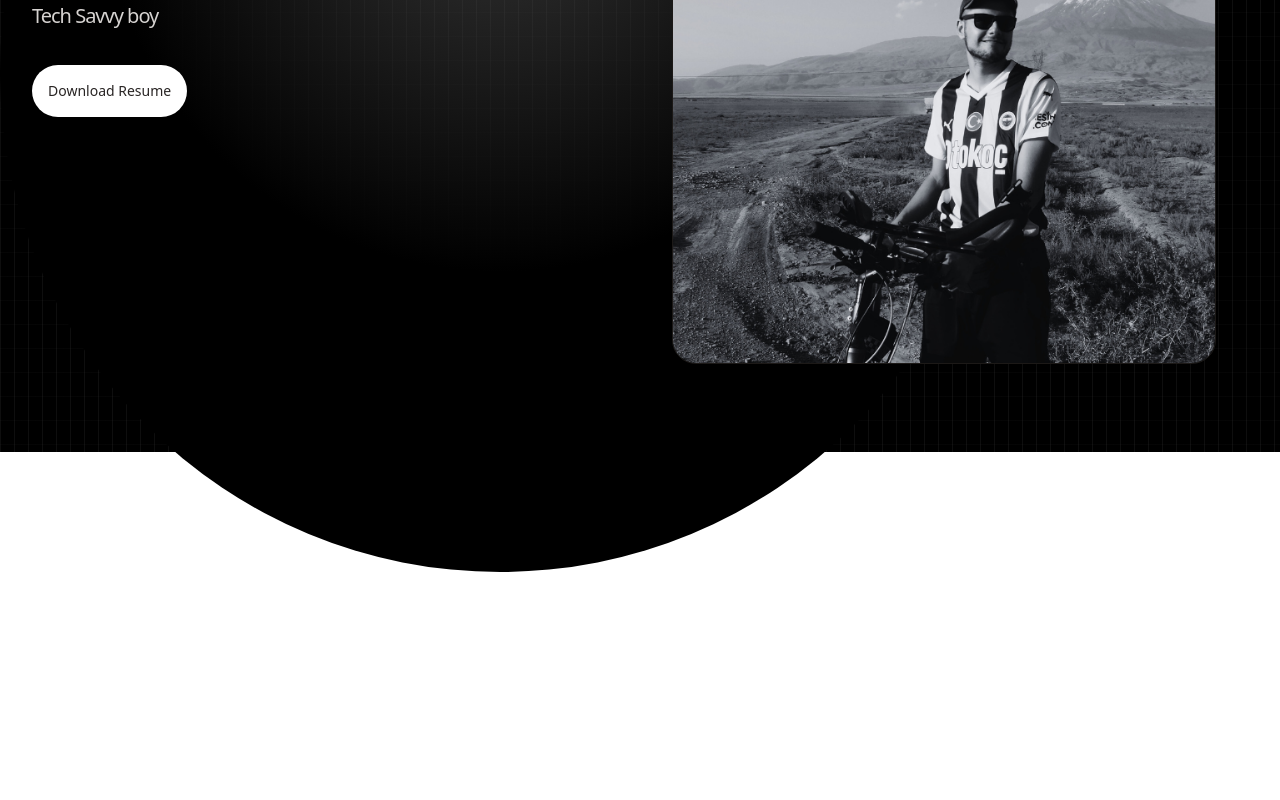
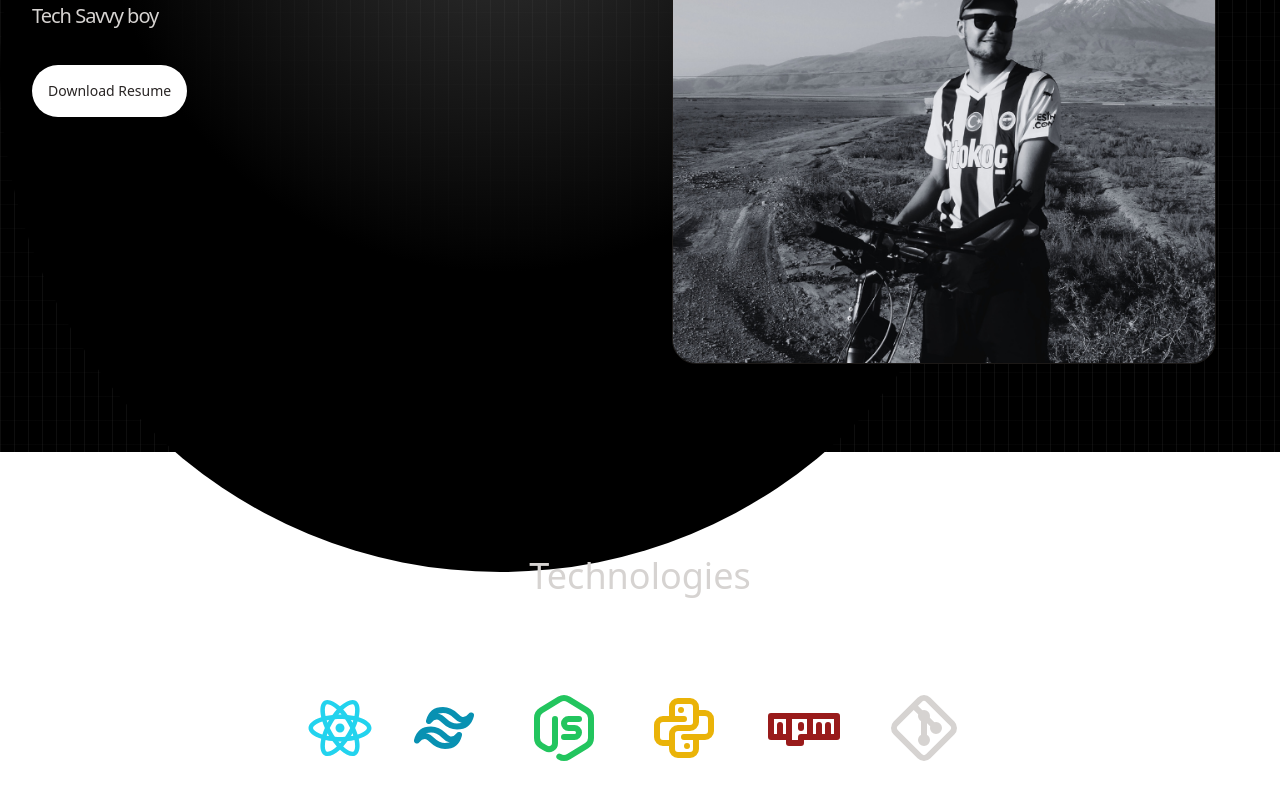
Before and after one commit to alimansouridev/PersonalSiteReact, a React (Vite) app: page / in a window 1280 px wide. Shown: the part 348-1148 px from the top of the page. Before the commit the page ends 904 px from the top, so only its background shows below. Built offline with nearby package versions, Linux system fonts and the light colour scheme.

Commit message:
technologies section added

```diff
--- a/src/App.jsx
+++ b/src/App.jsx
@@ -1,6 +1,7 @@
 import React from "react";
 import Nav from "./components/Nav";
 import Hero from "./components/Hero";
+import Technologies from "./components/technologies";
 
 function App() {
   return (
@@ -15,6 +16,7 @@ function App() {
       <div className="container mx-auto px-8">
         <Nav />
         <Hero />
+        <Technologies />
       </div>
     </div>
   );
--- a/src/components/Hero.jsx
+++ b/src/components/Hero.jsx
@@ -1,5 +1,5 @@
 import React from "react";
-import Image from "../assets/AliBike.png";
+import Image from "../assets/AliBike.webp";
 
 export const Hero = () => {
   return (
--- /dev/null
+++ b/src/components/technologies.jsx
@@ -0,0 +1,40 @@
+import React from "react";
+
+// Brand names
+import { RiReactjsLine } from "react-icons/ri";
+import { TbBrandFigma } from "react-icons/tb";
+import { TbBrandTailwind } from "react-icons/tb";
+import { TbBrandPython } from "react-icons/tb";
+import { TbBrandNodejs } from "react-icons/tb";
+import { TbBrandGit } from "react-icons/tb";
+import { TbBrandNpm } from "react-icons/tb";
+
+export const Technologies = () => {
+  return (
+    <div className="pb-24">
+      <h2 className="my-20 text-center text-4xl"> Technologies</h2>
+      <div className="flex flex-wrap items-center justify-center gap-4">
+        <div>
+          <RiReactjsLine className="text-7xl text-cyan-400" />
+        </div>
+        <div className="p-4 ">
+          <TbBrandTailwind className="text-7xl text-cyan-600" />
+        </div>
+        <div className="p-4 ">
+          <TbBrandNodejs className="text-7xl text-green-500" />
+        </div>
+        <div className="p-4 ">
+          <TbBrandPython className="text-7xl text-yellow-500" />
+        </div>
+        <div className="p-4 ">
+          <TbBrandNpm className="text-7xl text-red-800" />
+        </div>
+        <div className="p-4 ">
+          <TbBrandGit className="text-7xl text-white-300" />
+        </div>
+      </div>
+    </div>
+  );
+};
+
+export default Technologies;
```
Also changed, not shown: src/assets/AliBike.webp (renamed from src/assets/AliBike.png).
